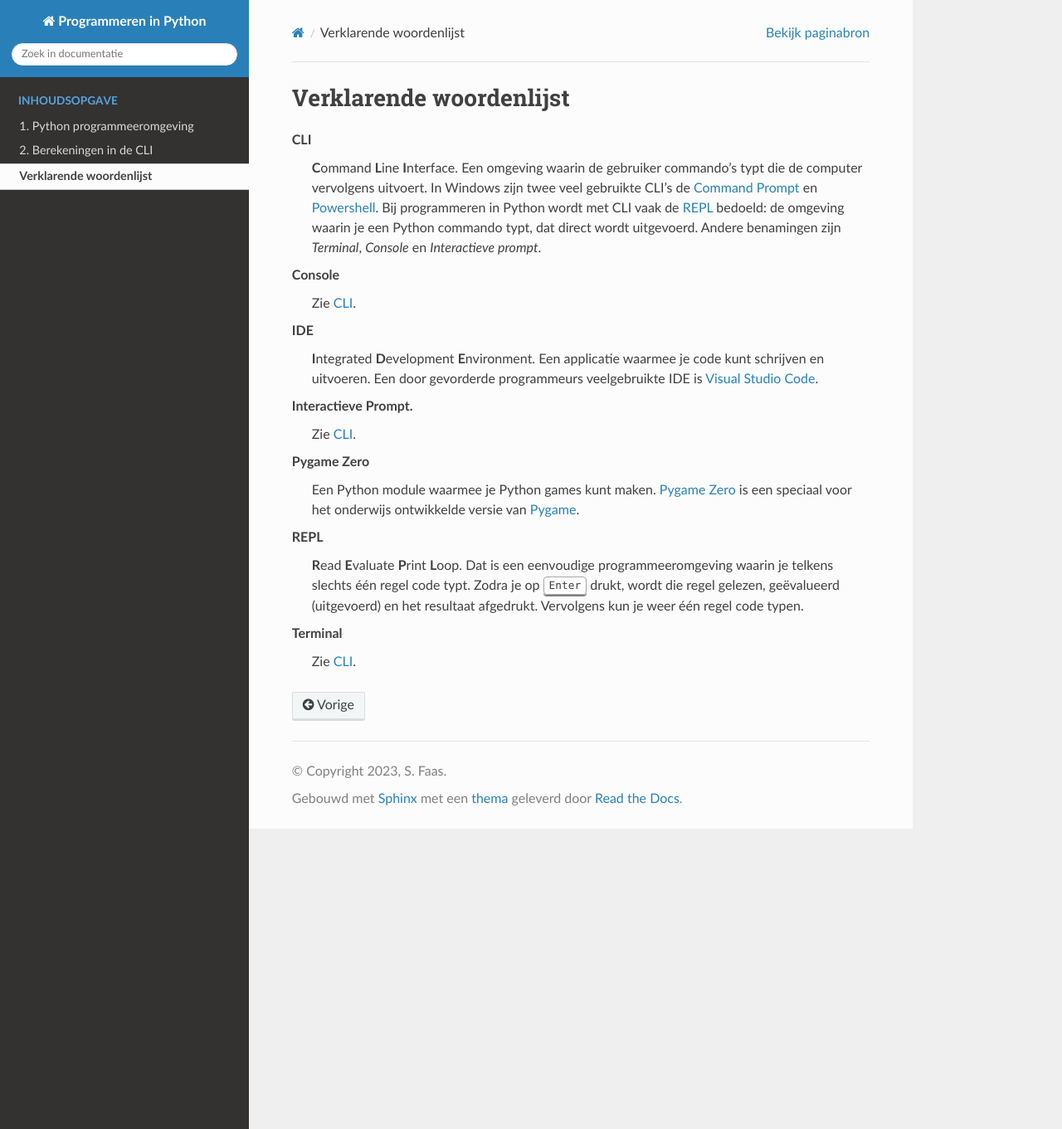
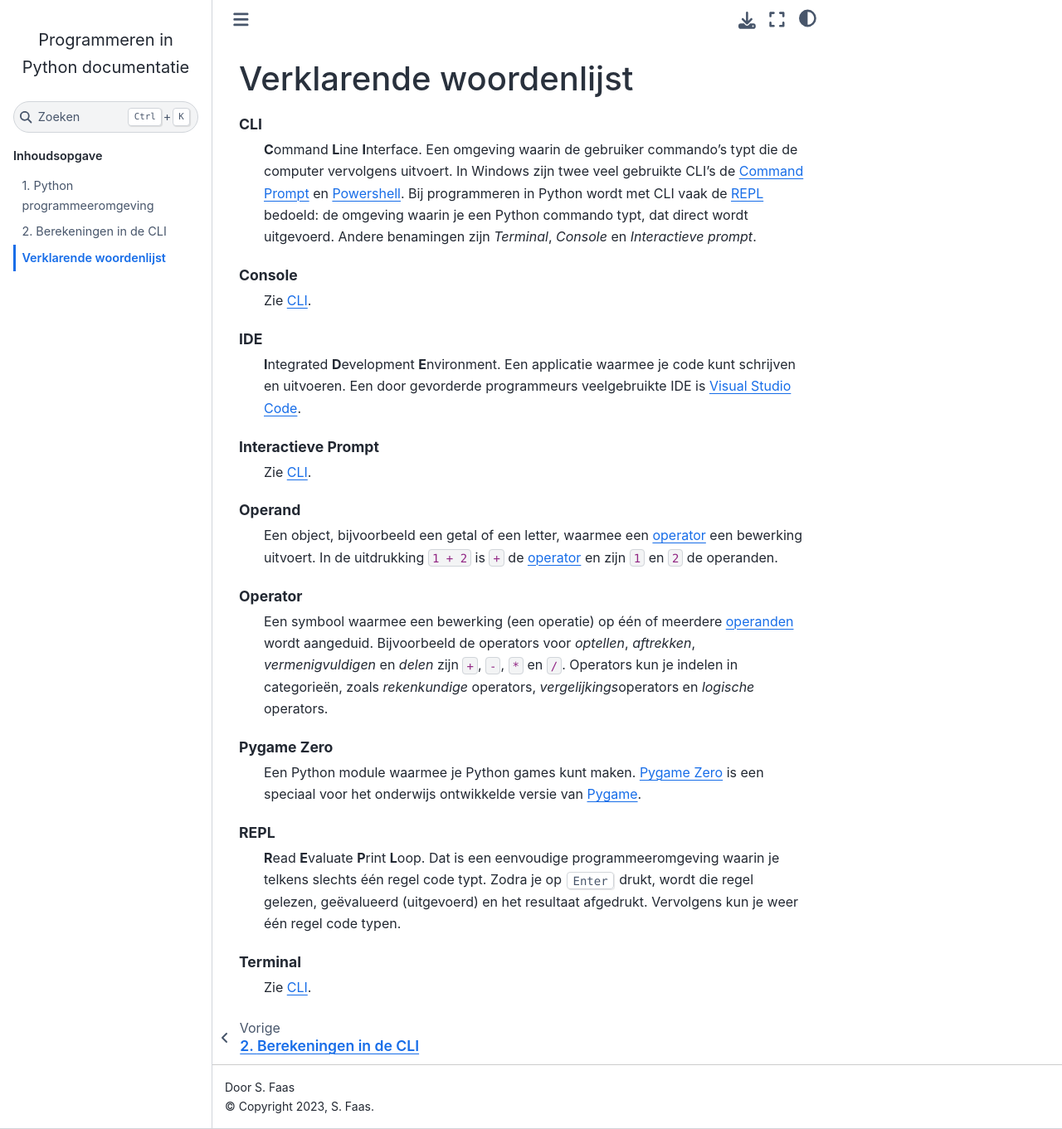
Before and after one commit to meneerfaas/programmeren_in_python, a Sphinx documentation site: the page built from docs/source/chapters/glossary.rst, in a window 1280 px wide and 1361 px high. Shown: the whole window at 83% size. Built offline with Sphinx 7.4.7 and the Sphinx Book theme 1.1.4, drawn with Linux system fonts in a browser that asks for light colours.

Commit message:
Eerste berekeningen toegevoegd en book theme.

```diff
--- a/docs/requirements.txt
+++ b/docs/requirements.txt
@@ -1,4 +1,5 @@
 # Defining the exact version will make sure things don't break
 sphinx-hoverxref==1.3.0
 sphinx-rtd-theme==1.2.2
+sphinx-book-theme==1.0.1
 sphinx-prompt==1.5.0
--- a/docs/source/chapters/glossary.rst
+++ b/docs/source/chapters/glossary.rst
@@ -22,5 +22,11 @@ Verklarende woordenlijst
     Console
         Zie :term:`CLI`.
 
-    Interactieve Prompt.
+    Interactieve Prompt
         Zie :term:`CLI`.
+
+    Operator
+        Een symbool waarmee een bewerking (een operatie) op één of meerdere :term:`operanden<operand>` wordt aangeduid. Bijvoorbeeld de operators voor *optellen*, *aftrekken*, *vermenigvuldigen* en *delen* zijn ``+``, ``-``, ``*`` en ``/``. Operators kun je indelen in categorieën, zoals *rekenkundige* operators, *vergelijkings*\ operators en *logische* operators.
+
+    Operand
+        Een object, bijvoorbeeld een getal of een letter, waarmee een :term:`operator` een bewerking uitvoert. In de uitdrukking ``1 + 2`` is ``+`` de :term:`operator` en zijn ``1`` en ``2`` de operanden.
--- a/docs/source/conf.py
+++ b/docs/source/conf.py
@@ -24,7 +24,7 @@ language = 'nl'
 # -- Options for HTML output -------------------------------------------------
 # https://www.sphinx-doc.org/en/master/usage/configuration.html#options-for-html-output
 
-html_theme = 'sphinx_rtd_theme'
+html_theme = 'sphinx_book_theme'
 html_static_path = ['_static']
 
 # -- Options for hoverxref extension------------------------------------------
```
Also changed, not shown: docs/source/chapters/ch01_basics_cli.rst (+50 -3 lines).
